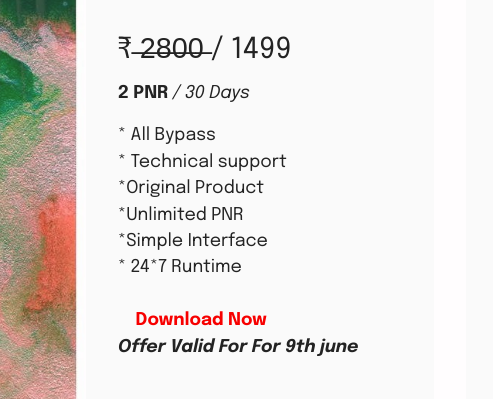
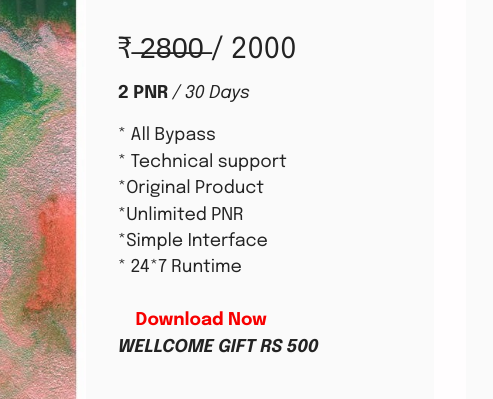
Before and after one commit to putin9812/tsweb, a plain HTML site: page covid19.html in a window 1280 px wide. Shown: the part 1683-2082 px from the top of the page, 0-493 px from the left. Drawn offline with Linux system fonts and the light colour scheme; animation ran at ten frames a second; files whose address does not match are found by name.

Commit message:
Update covid19.html

```diff
--- a/covid19.html
+++ b/covid19.html
@@ -166,10 +166,10 @@
                         <a href="page1.html#content2-7"><img src="assets/images/whatsapp-image-2021-07-18-at-1.37.26-pm.webp" alt="" title=""></a>
                     </div>
                     <div class="item-content">
-                        <h5 class="item-title mbr-fonts-style display-5">₹ ̶2̶8̶0̶0̶ / 1499<br></h5>
+                        <h5 class="item-title mbr-fonts-style display-5">₹ ̶2̶8̶0̶0̶ / 2000<br></h5>
                         <h6 class="item-subtitle mbr-fonts-style mt-1 display-7">
                             <strong>2 PNR</strong><em>&nbsp;/ 30 Days</em></h6>
-                        <p class="mbr-text mbr-fonts-style mt-3 display-7">* All Bypass<br>* Technical support<br>*Original Product<br>*Unlimited PNR<br>*Simple Interface<br>* 24*7 Runtime&nbsp;<br><strong><em>&nbsp;&nbsp;<br></em></strong><strong><em><b><a href="https://s3.ap-south-1.amazonaws.com/download.desent.tk/update/setup/setup.zip" class="text-primary" target="_blank"></a><a href="https://s3.ap-south-1.amazonaws.com/download.desent.tk/update/setup/setup.zip" class="text-primary" target="_blank">&nbsp;<b> &nbsp;&nbsp;</b></a><i><a href="https://s3.ap-south-1.amazonaws.com/download.desent.tk/update/setup/setup.zip" class="text-primary"><b>Download Now</b></a><br>Offer Valid For For 9th june</i></b></em></strong></p>
+                        <p class="mbr-text mbr-fonts-style mt-3 display-7">* All Bypass<br>* Technical support<br>*Original Product<br>*Unlimited PNR<br>*Simple Interface<br>* 24*7 Runtime&nbsp;<br><strong><em>&nbsp;&nbsp;<br></em></strong><strong><em><b><a href="https://s3.ap-south-1.amazonaws.com/download.desent.tk/update/setup/setup.zip" class="text-primary" target="_blank"></a><a href="https://s3.ap-south-1.amazonaws.com/download.desent.tk/update/setup/setup.zip" class="text-primary" target="_blank">&nbsp;<b> &nbsp;&nbsp;</b></a><i><a href="https://s3.ap-south-1.amazonaws.com/download.desent.tk/update/setup/setup.zip" class="text-primary"><b>Download Now</b></a><br>WELLCOME GIFT RS 500</i></b></em></strong></p>
                     </div>
                     <div class="mbr-section-btn item-footer mt-2"><a href="https://api.whatsapp.com/send/?phone=32460212752&text&type=phone_number&app_absent=0" class="btn item-btn btn-primary display-7" target="_blank"><span class="mobi-mbri mobi-mbri-cart-add mbr-iconfont mbr-iconfont-btn"></span>Buy Covid 19</a></div>
                 </div>
```
